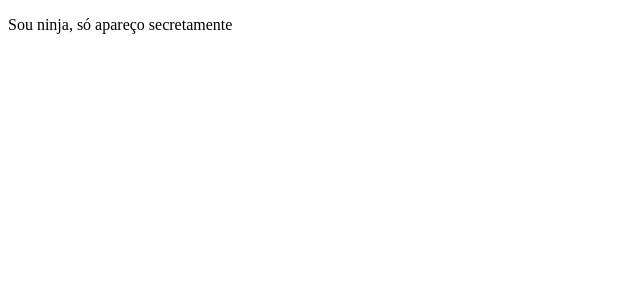
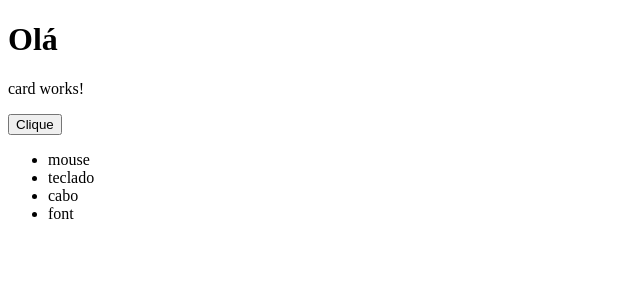
Before and after one commit to moniquetrotta/angular-diretivas-spa, an Angular app: page / in a window 1280 px wide. Shown: the top 300 px of the page, without its empty margins (0-640 px from the left). Built offline with nearby package versions, Linux system fonts and the light colour scheme.

Commit message:
*ngFor laço de repetição em comp - lista de produt

```diff
--- a/src/app/app.component.ts
+++ b/src/app/app.component.ts
@@ -7,5 +7,5 @@
 })
 export class AppComponent {
   title = 'diretivas';
-  isAliveCard = false
+  isAliveCard = true
 }
--- a/src/app/card/card.component.html
+++ b/src/app/card/card.component.html
@@ -1,3 +1,7 @@
 <h1>Olá</h1>
-<p *ngIf="false">card works!</p>
+<p *ngIf="true">card works!</p>
 <button>Clique</button>
+
+<ul>
+  <li *ngFor="let p of produtos"> {{p}}</li>
+</ul>
--- a/src/app/card/card.component.ts
+++ b/src/app/card/card.component.ts
@@ -7,7 +7,16 @@
 })
 export class CardComponent implements OnInit {
 
-  constructor() { }
+  produtos:string[] = []
+
+  constructor() {
+    this.produtos=[
+      "mouse",
+      "teclado",
+      "cabo",
+      "font"
+    ]
+  }
 
   ngOnInit(): void {
   }
```
